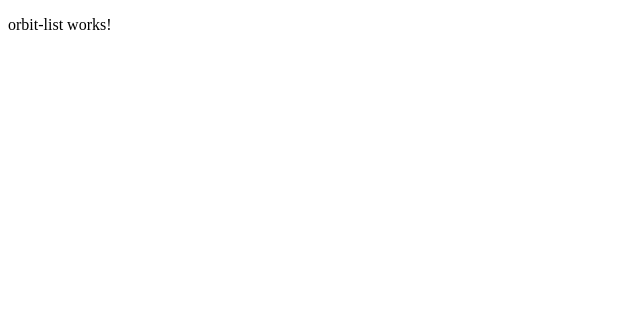
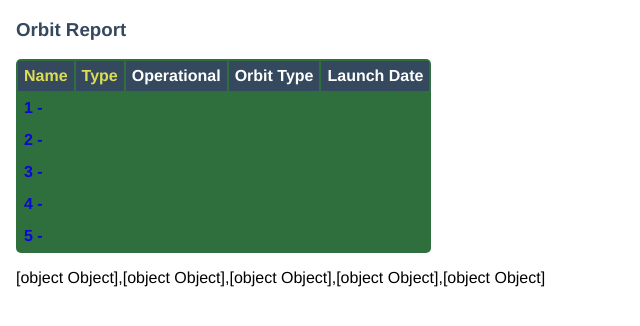
Before and after one commit to mjbanvard/orbit-report, an Angular app: page / in a window 1280 px wide. Shown: the top 326 px of the page, without its empty margins (0-640 px from the left). Built offline with nearby package versions, Linux system fonts and the light colour scheme.

Commit message:
Don't lose it

```diff
--- a/src/app/app.component.css
+++ b/src/app/app.component.css
@@ -0,0 +1,13 @@
+.search-form {
+    margin-bottom: 40px;
+}
+
+button {
+    margin-left: 10px;
+    color: #fff;
+    background-color: #009b25;
+    border-radius: 4px;
+    padding: 2px 5px;
+    font-size: 18px;
+    cursor: pointer;
+}
--- a/src/app/orbit-list/orbit-list.component.css
+++ b/src/app/orbit-list/orbit-list.component.css
@@ -0,0 +1,28 @@
+.sortable {
+    cursor: pointer;
+    color: #dd5;
+}
+
+.warning {
+    background-color: red;
+}
+
+table {
+  color: rgb(9, 9, 214);
+  border-radius: 5px;
+  overflow: hidden;
+  margin: 12px 0;
+  min-width: 300px;
+  background: #2f6e3d;
+}
+
+.header-row {
+    background: #34495E;
+    color: #fff
+}
+
+th, td {
+    text-align: left;
+    margin: 5px 10px;
+    padding: 6px;
+}
--- a/src/app/orbit-list/orbit-list.component.html
+++ b/src/app/orbit-list/orbit-list.component.html
@@ -1 +1,21 @@
-<p>orbit-list works!</p>
+
+<body>
+    <h3>Orbit Report</h3>
+    <table>
+        <tr class="header-row">
+            <th class="sortable">Name</th>
+            <th class="sortable">Type</th>
+            <th>Operational</th>
+            <th>Orbit Type</th>
+            <th>Launch Date</th>
+        </tr>
+        <tr *ngFor="let satellite of satellites; let i = index">
+            <th>{{i + 1}} - {{satellite.name}}</th>
+            <th>{{satellite.type}}</th>
+            <th>{{satellite.operational}}</th>
+            <th>{{satellite.orbitType}}</th>
+            <th>{{satellite.launchDate}}</th>
+        </tr>
+    </table>
+    <p>{{satellites}}</p>
+</body>
--- a/src/index.html
+++ b/src/index.html
@@ -1,6 +1,16 @@
 <!doctype html>
 <html lang="en">
 <head>
+    <style>
+        body {
+          font-family: 'Helvetica', 'Courier';
+        }
+
+        h3 {
+            color: #34495E;
+        }
+      </style>
+
   <meta charset="utf-8">
   <title>OrbitReport</title>
   <base href="/">
```
